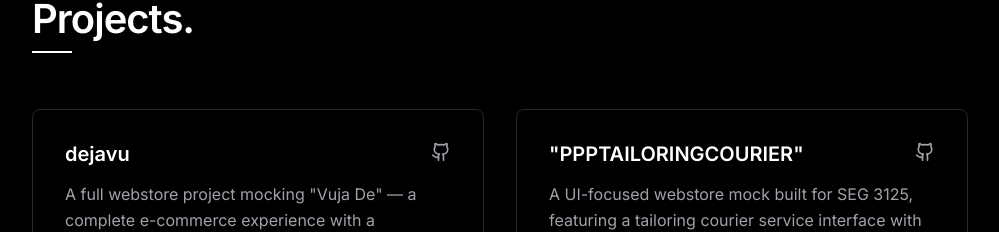
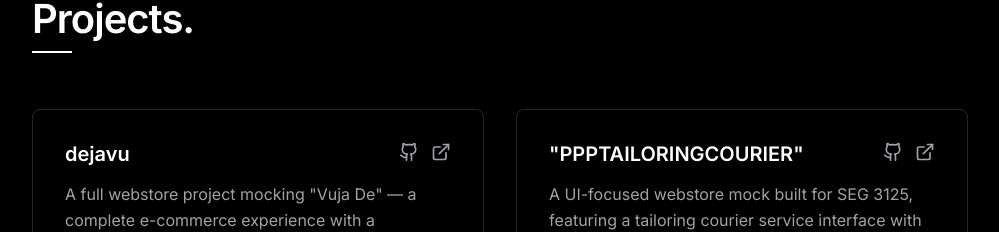
Before and after one commit to Ayprusss/AnthonyLe, a React (Create React App) app: page / in a window 1280 px wide. Shown: the part 2394-2626 px from the top of the page, without its empty margins (140-1139 px from the left). Built offline with nearby package versions, Linux system fonts and the light colour scheme.

Commit message:
added projects to project component

```diff
--- a/src/Components/Projects.js
+++ b/src/Components/Projects.js
@@ -1,6 +1,6 @@
 import React from 'react';
 import { motion } from 'framer-motion';
-import { Github } from 'lucide-react';
+import { Github, ExternalLink } from 'lucide-react';
 import './Projects.css';
 
 const projects = [
@@ -10,6 +10,7 @@ const projects = [
             'A full webstore project mocking "Vuja De" — a complete e-commerce experience with a dedicated backend and frontend, featuring product browsing, and a modern storefront UI.',
         tech: ['JavaScript', 'CSS', 'HTML', 'Express', 'Supabase', 'Vite.js', 'Stripe'],
         github: 'https://github.com/Ayprusss/dejavu',
+        live: 'https://dejavu-ten.vercel.app/'
     },
     {
         title: '"PPPTAILORINGCOURIER"',
@@ -17,6 +18,7 @@ const projects = [
             'A UI-focused webstore mock built for SEG 3125, featuring a tailoring courier service interface with an integrated chatbot, responsive design, and a polished user experience.',
         tech: ['JavaScript', 'CSS', 'HTML', 'React'],
         github: 'https://github.com/Ayprusss/PPPTAILORINGCOURIER',
+        live: 'https://ppptailoringcourier.vercel.app/',
     },
 ];
 
@@ -49,6 +51,9 @@ const Projects = () => {
                                 <a href={project.github} target="_blank" rel="noreferrer">
                                     <Github size={20} />
                                 </a>
+                                <a href={project.live} target="_blank" rel="noreferrer">
+                                    <ExternalLink size={20} />
+                                </a>
                             </div>
                         </div>
                         <p className="project-description">{project.description}</p>
```
